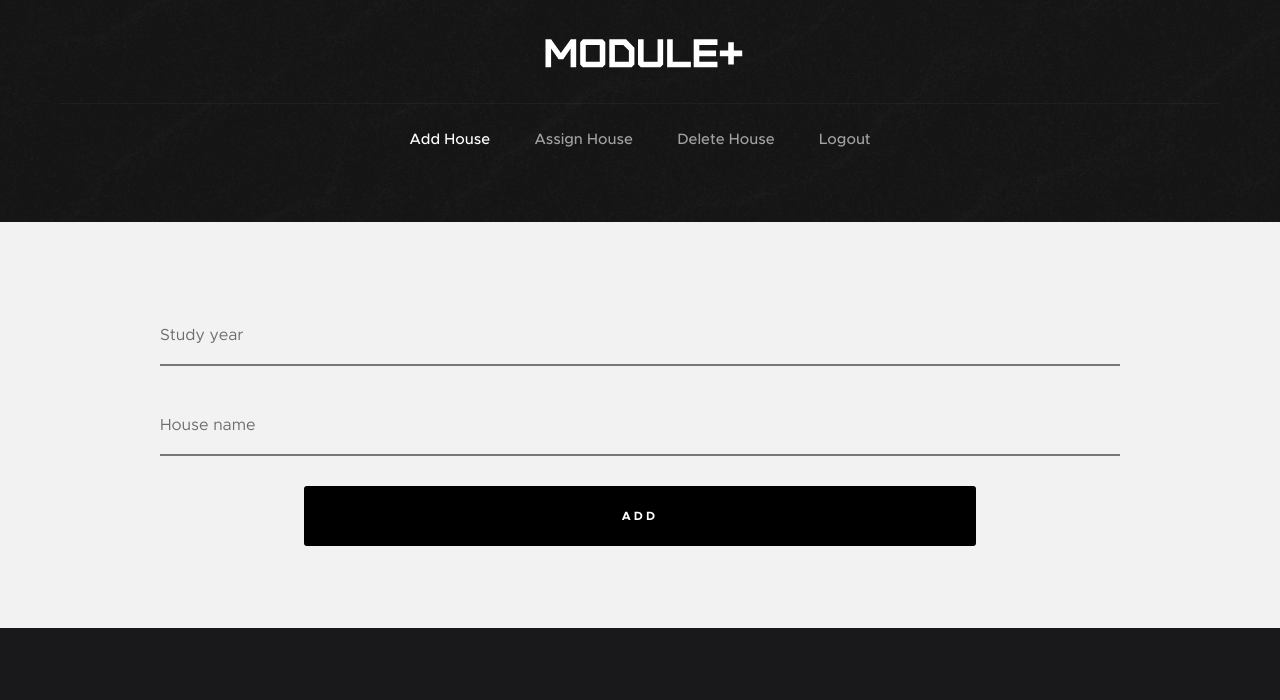
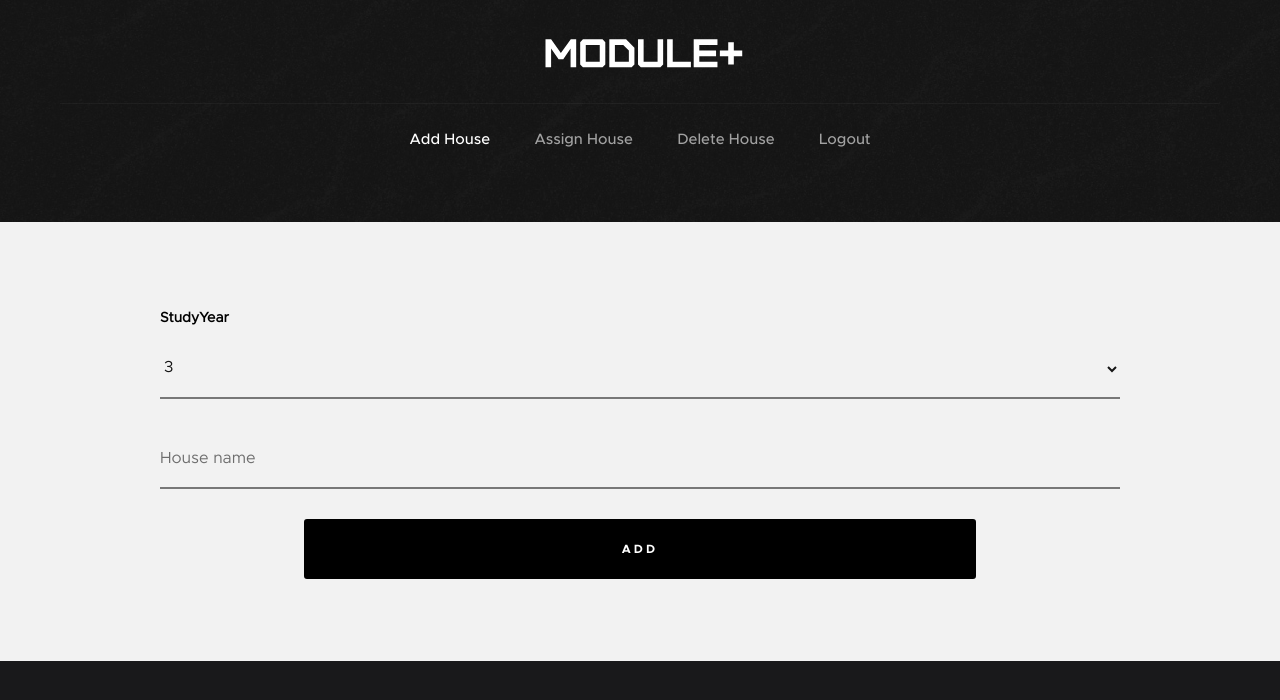
Before and after one commit to yeeh1616/TcsDesignProject, a Flask app: page /house/addhouse in a window 1280 px wide. Shown: the top 700 px of the page. Run offline with Flask 2, Linux system fonts and the light colour scheme; parts of the project's set-up code (start-up, migrations or seed data) failed here and were passed over; some libraries are stand-ins or nearby versions.

Commit message:
modify houses

```diff
--- a/app/forms.py
+++ b/app/forms.py
@@ -96,5 +96,6 @@ class DeleteHouseForm(FlaskForm):
 
 class AddHouseForm(FlaskForm):
     # teacher_email = StringField('Email', validators=[DataRequired()])
-    study_year = StringField('StudyYear', validators=[DataRequired()])
+    study_year = SelectField('StudyYear', validators=[DataRequired()], choices=[(1, 1), (2, 2), (3, 3)], default=3,
+                             coerce=int)
     house_name = StringField('HouseName', validators=[DataRequired()])
--- a/app/housepage.py
+++ b/app/housepage.py
@@ -21,7 +21,7 @@ def assignhouse():
     teachers = User.query.filter_by(title=HOUSEKEEPER).order_by(User.email)
     teachers_list = [(i.id, i.email) for i in teachers]
     houses = House.query.order_by(House.year)
-    houses_list = [(i.house_id, "House %s in Year %d" % (i.house_name, i.year)) for i in houses]
+    houses_list = [(i.house_id, "House %s in Year %d" % (i.house_name, int(i.year))) for i in houses]
     form = AssignHouseForm()
     form.houses.choices = houses_list
     form.teachers.choices = teachers_list
--- a/app/templates/house/add_house.html
+++ b/app/templates/house/add_house.html
@@ -86,6 +86,7 @@
                  {{ form.hidden_tag() }}
 
                 <div class="form-field">
+                    {{ form.study_year.label}}
 				   {{ form.study_year(class="full-width", placeholder="Study year")}}
                 </div>
 				<div class="form-field">
```
Also changed, not shown: 1 other file.
